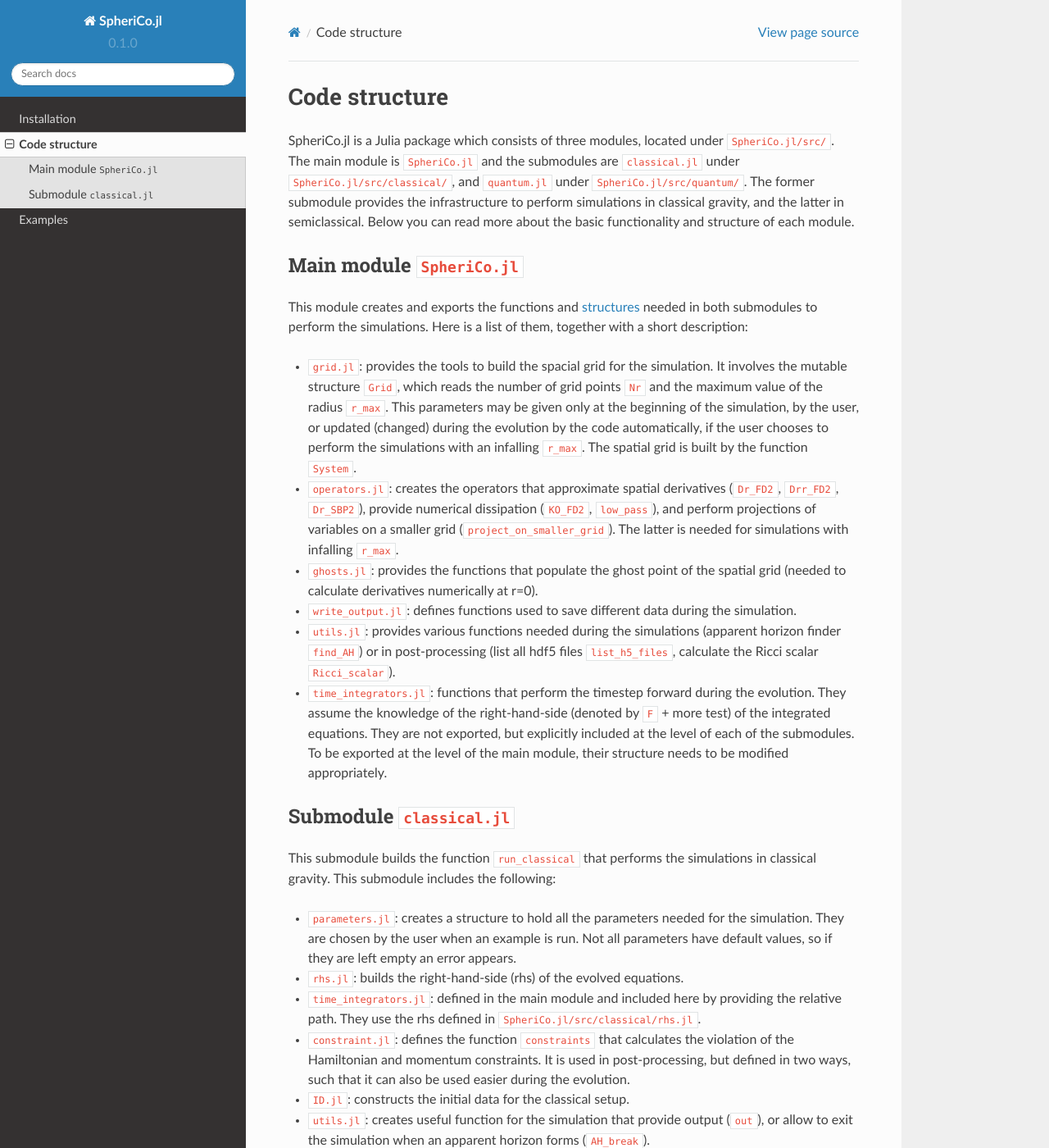
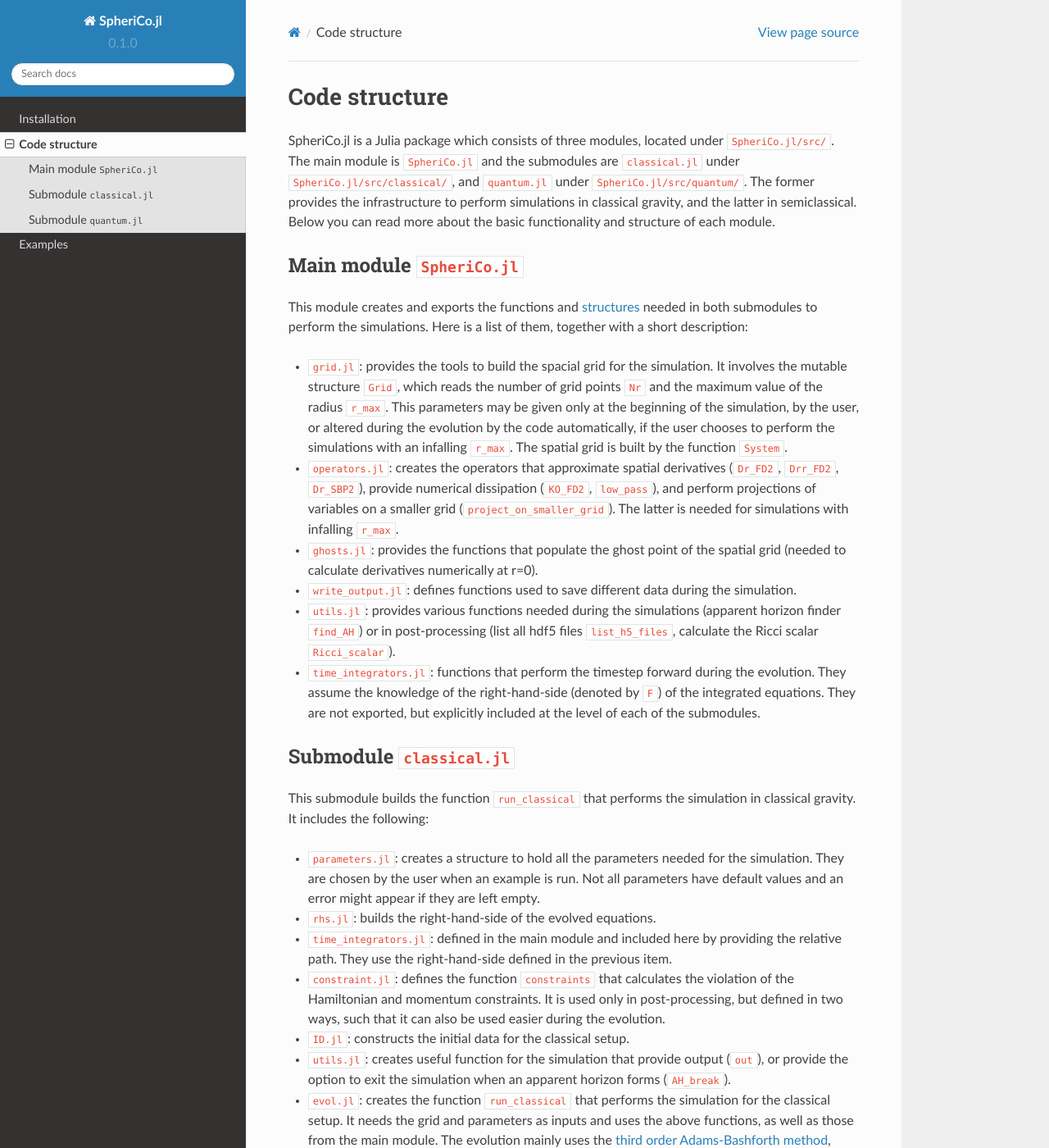
Before and after one commit to ThanasisGiannakopoulos/SpheriCo.jl, a Sphinx documentation site: the page built from docs/source/code_structure.rst, in a window 1280 px wide and 1400 px high. Shown: the whole window at 82% size. Built offline with Sphinx 7.4.7 and the Read the Docs theme 2.0.0, drawn with Linux system fonts in a browser that asks for light colours.

Commit message:
minor: docs
Signed-off-by: thanasis@Dobby <giannakopoulos.th@gmail.com>

```diff
--- a/docs/source/code_structure.rst
+++ b/docs/source/code_structure.rst
@@ -4,13 +4,13 @@
 ===============
 
 SpheriCo.jl is a Julia package which consists of three modules,
-located under ``SpheriCo.jl/src/``. The main module is
-``SpheriCo.jl`` and the submodules are ``classical.jl`` under
+located under ``SpheriCo.jl/src/``. The main module is ``SpheriCo.jl``
+and the submodules are ``classical.jl`` under
 ``SpheriCo.jl/src/classical/``, and ``quantum.jl`` under
-``SpheriCo.jl/src/quantum/``. The former submodule provides the
-infrastructure to perform simulations in classical gravity, and the
-latter in semiclassical. Below you can read more about the basic
-functionality and structure of each module.
+``SpheriCo.jl/src/quantum/``. The former provides the infrastructure
+to perform simulations in classical gravity, and the latter in
+semiclassical. Below you can read more about the basic functionality
+and structure of each module.
 
 .. _code_structure_main_module:
 
@@ -26,10 +26,10 @@
   simulation. It involves the mutable structure ``Grid``, which reads
   the number of grid points ``Nr`` and the maximum value of the radius
   ``r_max``. This parameters may be given only at the beginning of the
-  simulation, by the user, or updated (changed) during the evolution
-  by the code automatically, if the user chooses to perform the
-  simulations with an infalling ``r_max``. The spatial grid is built
-  by the function ``System``.
+  simulation, by the user, or altered during the evolution by the code
+  automatically, if the user chooses to perform the simulations with
+  an infalling ``r_max``. The spatial grid is built by the function
+  ``System``.
 
 - ``operators.jl``: creates the operators that approximate spatial
   derivatives (``Dr_FD2``, ``Drr_FD2``, ``Dr_SBP2``), provide
@@ -52,10 +52,9 @@
 
 - ``time_integrators.jl``: functions that perform the timestep forward
   during the evolution. They assume the knowledge of the
-  right-hand-side (denoted by ``F`` + more test) of the integrated
+  right-hand-side (denoted by ``F``) of the integrated
   equations. They are not exported, but explicitly included at the
-  level of each of the submodules. To be exported at the level of the
-  main module, their structure needs to be modified appropriately.
+  level of each of the submodules.
 
   .. _code_structure_submodule_classical:
 
@@ -63,30 +62,29 @@
 ---------------------------
 
 This submodule builds the function ``run_classical`` that performs the
-simulations in classical gravity. This submodule includes the
-following:
+simulation in classical gravity. It includes the following:
 
 - ``parameters.jl``: creates a structure to hold all the parameters
   needed for the simulation. They are chosen by the user when an
-  example is run. Not all parameters have default values, so if they
-  are left empty an error appears.
+  example is run. Not all parameters have default values and an error
+  might appear if they are left empty.
 
-- ``rhs.jl``: builds the right-hand-side (rhs) of the evolved equations.
+- ``rhs.jl``: builds the right-hand-side of the evolved equations.
 
 - ``time_integrators.jl``: defined in the main module and included
-  here by providing the relative path. They use the rhs defined in
-  ``SpheriCo.jl/src/classical/rhs.jl``.
+  here by providing the relative path. They use the right-hand-side
+  defined in the previous item.
 
 - ``constraint.jl``: defines the function ``constraints`` that
   calculates the violation of the Hamiltonian and momentum
-  constraints. It is used in post-processing, but defined in two ways,
-  such that it can also be used easier during the evolution.
+  constraints. It is used only in post-processing, but defined in two
+  ways, such that it can also be used easier during the evolution.
 
 - ``ID.jl``: constructs the initial data for the classical setup.
 
 - ``utils.jl``: creates useful function for the simulation that
-  provide output (``out``), or allow to exit the simulation when an
-  apparent horizon forms (``AH_break``).
+  provide output (``out``), or provide the option to exit the
+  simulation when an apparent horizon forms (``AH_break``).
 
 - ``evol.jl``: creates the function ``run_classical`` that performs
   the simulation for the classical setup. It needs the grid and
@@ -98,3 +96,9 @@
   method
   <https://en.wikipedia.org/wiki/Runge%E2%80%93Kutta_methods#The_Runge%E2%80%93Kutta_method>`_
   is used.
+
+
+  .. _code_structure_submodule_quantum:
+
+Submodule ``quantum.jl``
+---------------------------
```
